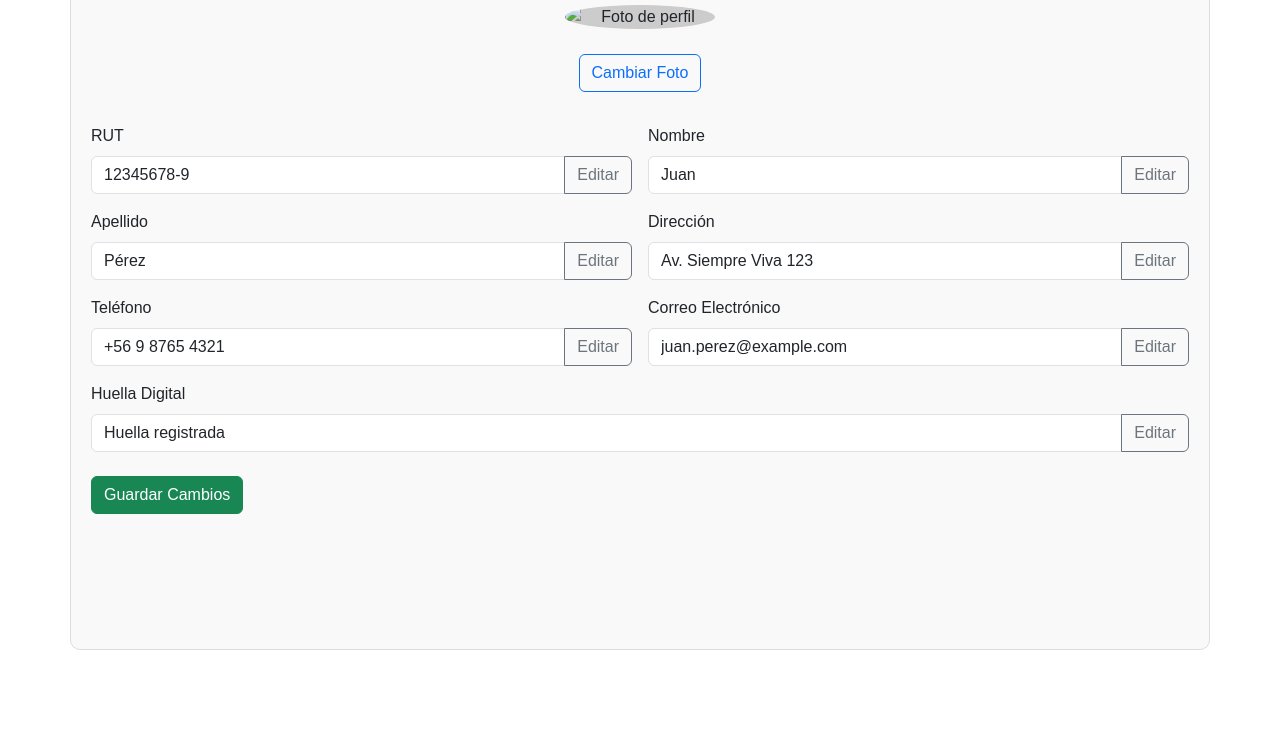
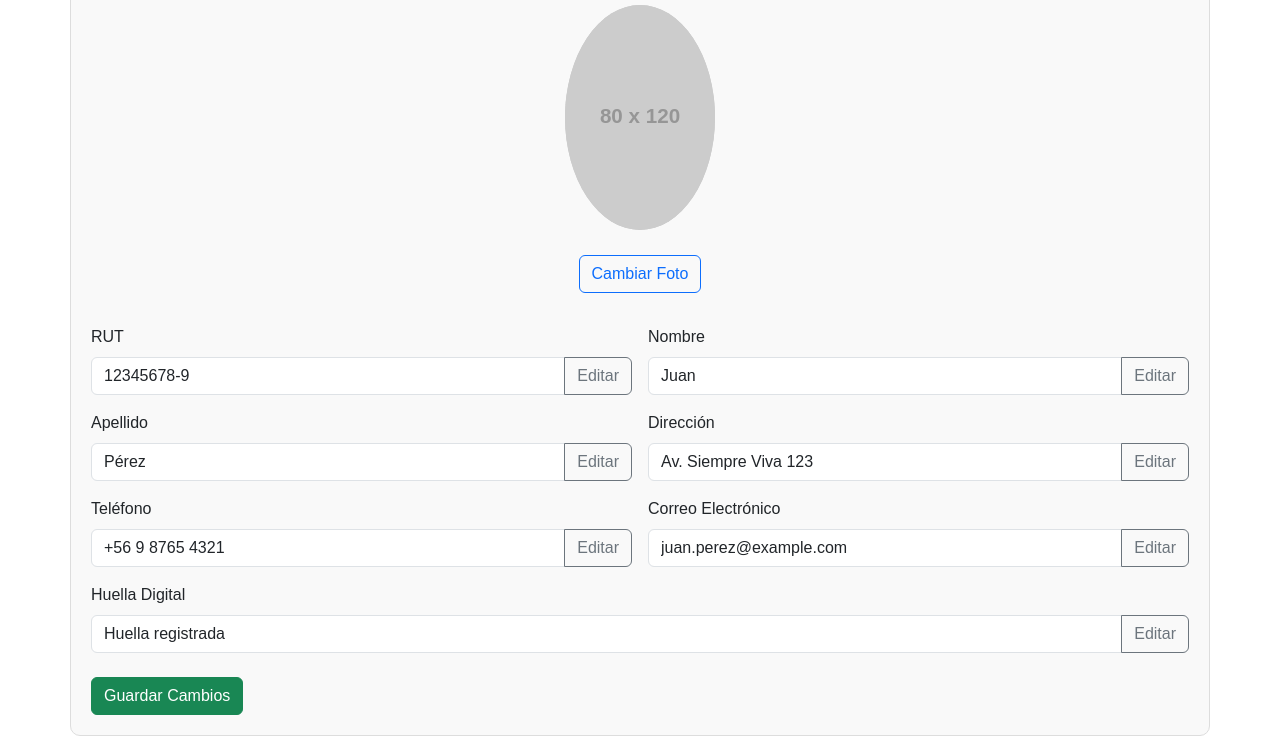
Before and after one commit to Mewsho/Muni-Book, a plain HTML site: page Pages/perfilusuario.html in a window 1280 px wide. Shown: the part 150-886 px from the top of the page. Before the commit the page ends 800 px from the top, so only its background shows below. Drawn offline with nearby package versions, Linux system fonts and the light colour scheme; placeholder pictures from the web are drawn by us.

Commit message:
Update perfilusuario.html

```diff
--- a/Pages/perfilusuario.html
+++ b/Pages/perfilusuario.html
@@ -100,7 +100,7 @@
         class="d-flex justify-content-center align-items-center flex-column text-center"
       >
         <img
-          src="placeholder-profile.png"
+          src="https://via.placeholder.com/80x120"
           alt="Foto de perfil"
           class="profile-img"
           id="profileImage"
```
